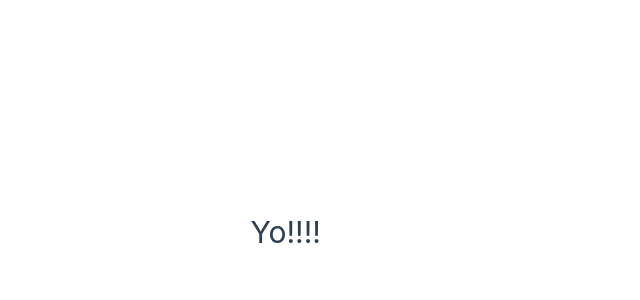
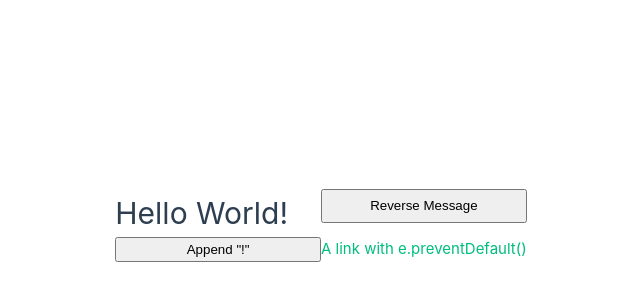
Before and after one commit to gregrossdev/js-vue, a Vue app in the folder 00-basics/: page / in a window 1280 px wide. Shown: the part 168-468 px from the top of the page, without its empty margins (319-959 px from the left). Built offline with nearby package versions, Linux system fonts and the light colour scheme.

Commit message:
mutate ref value with click event listener and utilize event modifier

```diff
--- a/00-basics/src/App.vue
+++ b/00-basics/src/App.vue
@@ -1,12 +1,37 @@
 <script setup>
 import { ref } from 'vue'
-const message = ref("Yo!!!!")
+
+const message = ref('Hello World!')
+
+function reverseMessage() {
+  // Access/mutate the value of a ref via
+  // its .value property.
+  message.value = message.value.split('').reverse().join('')
+}
+
+function notify() {
+  alert('navigation was prevented.')
+}
 </script>
 
 <template>
-<h1>{{ message }}</h1>
+
+  <h1>{{ message }}</h1>
+  <button @click="reverseMessage">Reverse Message</button>
+  <button @click="message += '!'">Append "!"</button>
+
+  <!--
+    Vue also provides modifiers for common tasks
+    such as e.preventDefault() and e.stopPropagation()
+  -->
+  <a href="https://vuejs.org" @click.prevent="notify">
+    A link with e.preventDefault()
+  </a>
 </template>
 
-<style scoped>
-
+<style>
+button, a {
+  display: block;
+  margin-bottom: 1em;
+}
 </style>
```
